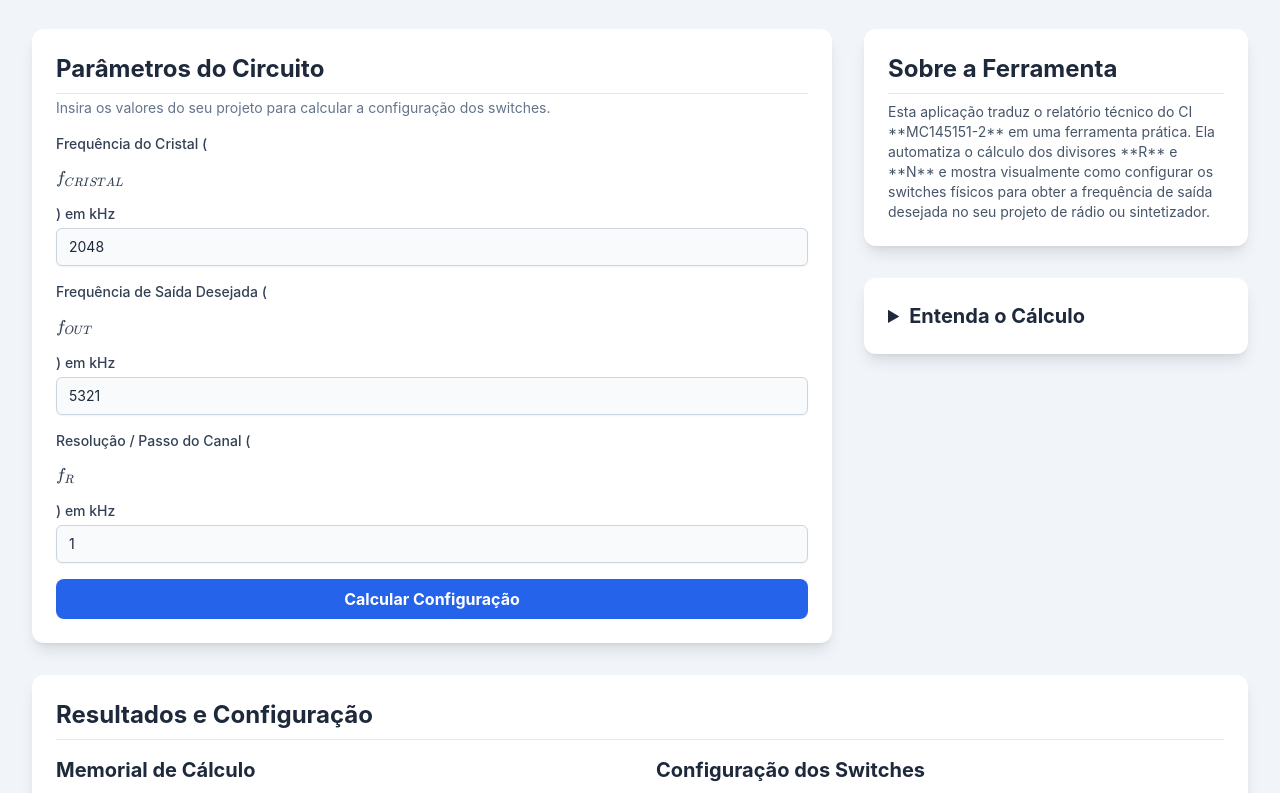
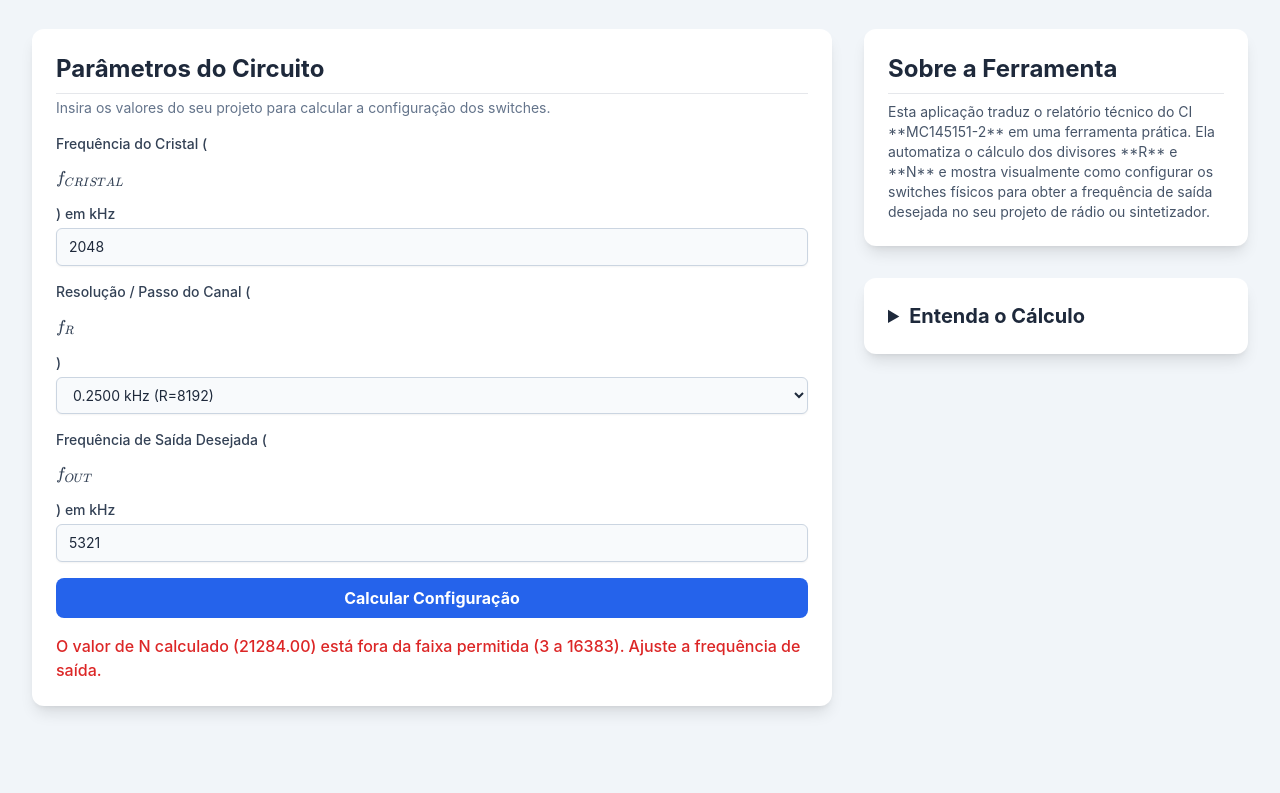
Before and after one commit to Emmanuel-Melo/Calculadora-Interativa-para-PLL-MC145151-2, a plain HTML site: page index.html in a window 1280 px wide. Shown: the part 107-900 px from the top of the page. After the commit the page ends 845 px from the top, so only its background shows below. Drawn offline with nearby package versions, Linux system fonts and the light colour scheme.

Commit message:
Update index.html

```diff
--- a/index.html
+++ b/index.html
@@ -7,10 +7,6 @@
     <script src="https://cdn.tailwindcss.com"></script>
     <script src="https://polyfill.io/v3/polyfill.min.js?features=es6"></script>
     <script id="MathJax-script" async src="https://cdn.jsdelivr.net/npm/mathjax@3/es5/tex-mml-chtml.js"></script>
-    <!-- Chosen Palette: Cool Gray & Electric Blue -->
-    <!-- Application Structure Plan: A single-page, task-oriented dashboard. It features an introduction, an interactive calculator as the main tool, and a collapsible explanation section. The user inputs their project's frequencies, and the app calculates and visually displays the required DIP switch settings for the R and N dividers. This structure transforms the static report into a dynamic, practical tool, which is more user-friendly and effective for electronics enthusiasts and technicians who need immediate, customized results for their circuits. -->
-    <!-- Visualization & Content Choices: Report Info: Technical data and formulas for the MC145151-2. Goal: Enable users to calculate switch settings. Viz/Presentation Method: Interactive form for inputs (frequencies). Outputs are displayed as text (R and N values) and, crucially, as visual representations of DIP switches using styled HTML/CSS to show 'Aberto'/'Fechado' states. This visual feedback is more intuitive than a table of 1s and 0s. Interaction: User fills form, clicks 'Calcular', and JS logic updates the output section and switch visuals. Input validation and error messages are included. Justification: This approach turns a passive document into an active tool, directly mapping calculated data to the physical task the user must perform. Library/Method: Vanilla JS for logic, Tailwind CSS for styling. NO SVG/Mermaid. -->
-    <!-- CONFIRMATION: NO SVG graphics used. NO Mermaid JS used. -->
     <style>
         body {
             font-family: 'Inter', sans-serif;
@@ -43,12 +39,13 @@
                         <input type="number" id="f-crystal" value="2048" class="mt-1 block w-full bg-slate-50 border border-slate-300 rounded-md shadow-sm py-2 px-3 focus:outline-none focus:ring-blue-500 focus:border-blue-500 sm:text-sm">
                     </div>
                     <div>
+                        <label for="f-step" class="block text-sm font-medium text-slate-700">Resolução / Passo do Canal ($$f_{R}$$)</label>
+                        <select id="f-step" class="mt-1 block w-full bg-slate-50 border border-slate-300 rounded-md shadow-sm py-2 px-3 focus:outline-none focus:ring-blue-500 focus:border-blue-500 sm:text-sm">
+                            </select>
+                    </div>
+                    <div>
                         <label for="f-out" class="block text-sm font-medium text-slate-700">Frequência de Saída Desejada ($$f_{OUT}$$) em kHz</label>
                         <input type="number" id="f-out" value="5321" class="mt-1 block w-full bg-slate-50 border border-slate-300 rounded-md shadow-sm py-2 px-3 focus:outline-none focus:ring-blue-500 focus:border-blue-500 sm:text-sm">
-                    </div>
-                    <div>
-                        <label for="f-step" class="block text-sm font-medium text-slate-700">Resolução / Passo do Canal ($$f_{R}$$) em kHz</label>
-                        <input type="number" id="f-step" value="1" class="mt-1 block w-full bg-slate-50 border border-slate-300 rounded-md shadow-sm py-2 px-3 focus:outline-none focus:ring-blue-500 focus:border-blue-500 sm:text-sm">
                     </div>
                     <button type="submit" class="w-full bg-blue-600 text-white font-bold py-2 px-4 rounded-lg hover:bg-blue-700 focus:outline-none focus:ring-2 focus:ring-offset-2 focus:ring-blue-500 transition-colors duration-200">
                         Calcular Configuração
@@ -68,10 +65,10 @@
                     <details>
                         <summary class="text-xl font-bold cursor-pointer hover:text-blue-600">Entenda o Cálculo</summary>
                         <div class="mt-4 text-sm text-slate-600 space-y-2">
-                            <p>O cálculo segue as fórmulas fundamentais do datasheet:</p>
-                            <div class="p-2 bg-slate-100 rounded-md">1. **Divisor de Referência (R):** $$R = \frac{f_{CRISTAL}}{f_{R}}$$</div>
-                            <div class="p-2 bg-slate-100 rounded-md">2. **Divisor Programável (N):** $$N = \frac{f_{OUT}}{f_{R}}$$</div>
-                            <p>A ferramenta calcula R e N e os converte para a configuração binária dos switches.</p>
+                            <p>As fórmulas fundamentais do datasheet são:</p>
+                            <div class="p-2 bg-slate-100 rounded-md">1. **Frequência de Referência:** $$f_R = \frac{f_{CRISTAL}}{R}$$</div>
+                            <div class="p-2 bg-slate-100 rounded-md">2. **Frequência de Saída:** $$f_{OUT} = N \times f_R$$</div>
+                            <p>A ferramenta usa estes princípios para encontrar os valores de R e N.</p>
                         </div>
                     </details>
                 </div>
@@ -81,13 +78,10 @@
                 <h2 class="text-2xl font-bold mb-4 border-b pb-2">Resultados e Configuração</h2>
 
                 <div class="grid grid-cols-1 md:grid-cols-2 gap-8">
-                    <!-- Memorial de Cálculo -->
                     <div id="calculation-memorial" class="space-y-4">
                          <h3 class="text-xl font-bold mb-3">Memorial de Cálculo</h3>
-                         <!-- Gerado por JS -->
                     </div>
 
-                    <!-- Configuração dos Switches -->
                     <div>
                         <h3 class="text-xl font-bold mb-3">Configuração dos Switches</h3>
                         <div class="grid grid-cols-1 md:grid-cols-3 gap-4 mb-6 text-center">
@@ -121,6 +115,9 @@
 
     <script>
         const form = document.getElementById('pll-form');
+        const fCrystalInput = document.getElementById('f-crystal');
+        const fStepSelect = document.getElementById('f-step');
+        const fOutInput = document.getElementById('f-out');
         const errorMessage = document.getElementById('error-message');
         const resultsSection = document.getElementById('results-section');
 
@@ -133,7 +130,7 @@
         const calculationMemorialContainer = document.getElementById('calculation-memorial');
 
         const rDividerTable = {
-            8:    '000', 128:  '001', 256:  '010', 512:  '011',
+            8: '000', 128: '001', 256: '010', 512: '011',
             1024: '100', 2048: '101', 2410: '110', 8192: '111'
         };
         const validRValues = Object.keys(rDividerTable).map(Number);
@@ -152,40 +149,76 @@
             `;
         }
 
+        function updateFrOptions() {
+            const fCrystal = parseFloat(fCrystalInput.value);
+            if (isNaN(fCrystal) || fCrystal <= 0) {
+                fStepSelect.innerHTML = '<option>Insira uma frequência de cristal válida</option>';
+                return;
+            }
+
+            const currentSelectedFr = fStepSelect.value;
+            fStepSelect.innerHTML = '';
+
+            let closestOption = null;
+            let smallestDiff = Infinity;
+
+            validRValues.forEach(r => {
+                const fr = fCrystal / r;
+                const option = document.createElement('option');
+                option.value = fr;
+                option.textContent = `${fr.toFixed(4)} kHz (R=${r})`;
+                option.dataset.rValue = r;
+                fStepSelect.appendChild(option);
+
+                const diff = Math.abs(fr - currentSelectedFr);
+                if (diff < smallestDiff) {
+                    smallestDiff = diff;
+                    closestOption = option;
+                }
+            });
+
+            if (closestOption) {
+                closestOption.selected = true;
+            } else if (fStepSelect.options.length > 5) {
+                fStepSelect.selectedIndex = 5; // Default to R=2048 if available
+            }
+        }
+
         form.addEventListener('submit', (e) => {
             e.preventDefault();
 
             errorMessage.classList.add('hidden');
             errorMessage.textContent = '';
 
-            const fCrystal = parseFloat(document.getElementById('f-crystal').value);
-            const fOut = parseFloat(document.getElementById('f-out').value);
-            const fStep = parseFloat(document.getElementById('f-step').value);
+            const fCrystal = parseFloat(fCrystalInput.value);
+            const fOut = parseFloat(fOutInput.value);
+            const fStep = parseFloat(fStepSelect.value);
 
-            if (isNaN(fCrystal) || isNaN(fOut) || isNaN(fStep) || fCrystal <= 0 || fOut <= 0 || fStep <= 0) {
-                showError("Por favor, insira valores numéricos positivos em todos os campos.");
+            const selectedOption = fStepSelect.options[fStepSelect.selectedIndex];
+            if (!selectedOption) {
+                showError("Por favor, selecione um passo de canal válido.");
                 return;
             }
+            const r = parseInt(selectedOption.dataset.rValue, 10);
 
-            const calculatedR = fCrystal / fStep;
-
-            if (!validRValues.includes(calculatedR)) {
-                 showError(`O valor de R calculado (${calculatedR}) não é um valor válido para o CI. Valores de passo válidos para este cristal são: ${validRValues.map(v => (fCrystal / v).toFixed(2)).join(', ')} kHz.`);
+            if (isNaN(fOut) || fOut <= 0) {
+                showError("Por favor, insira um valor de saída positivo.");
                 return;
             }
 
             if (fOut % fStep !== 0) {
-                showError(`A frequência de saída (${fOut} kHz) deve ser um múltiplo do passo do canal (${fStep} kHz).`);
-                return;
+                 const roundedFOut = Math.round(fOut / fStep) * fStep;
+                 showError(`A frequência de saída (${fOut} kHz) não é um múltiplo do passo (${fStep.toFixed(4)} kHz). O valor mais próximo seria ${roundedFOut.toFixed(4)} kHz.`);
+                 return;
             }
 
             const calculatedN = fOut / fStep;
             if (calculatedN < 3 || calculatedN > 16383) {
-                showError(`O valor de N calculado (${calculatedN}) está fora da faixa permitida (3 a 16383). Ajuste a frequência de saída ou o passo.`);
+                showError(`O valor de N calculado (${calculatedN.toFixed(2)}) está fora da faixa permitida (3 a 16383). Ajuste a frequência de saída.`);
                 return;
             }
 
-            displayResults(fCrystal, fOut, fStep, calculatedR, calculatedN);
+            displayResults(fCrystal, fOut, fStep, r, calculatedN);
         });
 
         function showError(message) {
@@ -195,52 +228,54 @@
         }
 
         function displayResults(fCrystal, fOut, fStep, r, n) {
+            const integerN = Math.round(n);
             rValueEl.textContent = r;
-            nValueEl.textContent = n;
+            nValueEl.textContent = integerN;
 
-            const nBinary = n.toString(2).padStart(14, '0');
+            const nBinary = integerN.toString(2).padStart(14, '0');
             nBinaryValueEl.textContent = nBinary;
 
             const rBinary = rDividerTable[r];
 
-            // Display R switches
-            rSwitchesContainer.innerHTML = '';
-            rSwitchesContainer.innerHTML += createSwitch('RA2', rBinary[0]);
-            rSwitchesContainer.innerHTML += createSwitch('RA1', rBinary[1]);
-            rSwitchesContainer.innerHTML += createSwitch('RA0', rBinary[2]);
+            rSwitchesContainer.innerHTML = createSwitch('RA2', rBinary[0]) + createSwitch('RA1', rBinary[1]) + createSwitch('RA0', rBinary[2]);
 
-            // Display N switches
             nSwitchesContainer.innerHTML = '';
             for (let i = 0; i < 14; i++) {
-                const pinNumber = 13 - i;
-                nSwitchesContainer.innerHTML += createSwitch(`N${pinNumber}`, nBinary[i]);
+                nSwitchesContainer.innerHTML += createSwitch(`N${13 - i}`, nBinary[i]);
             }
 
-            // Display Calculation Memorial
             calculationMemorialContainer.innerHTML = `
                 <h3 class="text-xl font-bold mb-3">Memorial de Cálculo</h3>
                 <div class="p-4 bg-slate-50 rounded-lg border border-slate-200">
-                    <p class="font-semibold">1. Cálculo do Divisor de Referência (R)</p>
-                    <p>$$R = \\frac{f_{CRISTAL}}{f_{R}} = \\frac{${fCrystal} \\text{ kHz}}{${fStep} \\text{ kHz}} = ${r}$$</p>
+                    <p class="font-semibold">1. Divisor de Referência (R)</p>
+                    <p>Você selecionou o passo de $$f_R = ${fStep.toFixed(4)} \\text{ kHz}$$, que corresponde a um valor de divisor de:</p>
+                    <p>$$R = ${r}$$</p>
                 </div>
                 <div class="p-4 bg-slate-50 rounded-lg border border-slate-200">
-                    <p class="font-semibold">2. Cálculo do Divisor Programável (N)</p>
-                    <p>$$N = \\frac{f_{OUT}}{f_{R}} = \\frac{${fOut} \\text{ kHz}}{${fStep} \\text{ kHz}} = ${n}$$</p>
+                    <p class="font-semibold">2. Divisor Programável (N)</p>
+                    <p>$$N = \\frac{f_{OUT}}{f_{R}} = \\frac{${fOut} \\text{ kHz}}{${fStep.toFixed(4)} \\text{ kHz}} = ${integerN}$$</p>
                 </div>
                  <div class="p-4 bg-slate-50 rounded-lg border border-slate-200">
                     <p class="font-semibold">3. Conversão de N para Binário</p>
-                    <p>$$N_{10} = ${n} \\rightarrow N_2 = ${nBinary}$$</p>
+                    <p>$$N_{10} = ${integerN} \\rightarrow N_2 = ${nBinary}$$</p>
                 </div>
             `;
 
             if (window.MathJax) {
-                MathJax.typesetPromise([calculationMemorialContainer]);
+                MathJax.typesetPromise([calculationMemorialContainer]).catch(err => console.log('MathJax error:', err));
             }
 
             resultsSection.classList.remove('hidden');
         }
 
-        // Initial calculation on page load
+        fCrystalInput.addEventListener('input', () => {
+            updateFrOptions();
+            form.dispatchEvent(new Event('submit'));
+        });
+        fStepSelect.addEventListener('change', () => form.dispatchEvent(new Event('submit')));
+
+        // Initial setup
+        updateFrOptions();
         form.dispatchEvent(new Event('submit'));
     </script>
 </body>
```
